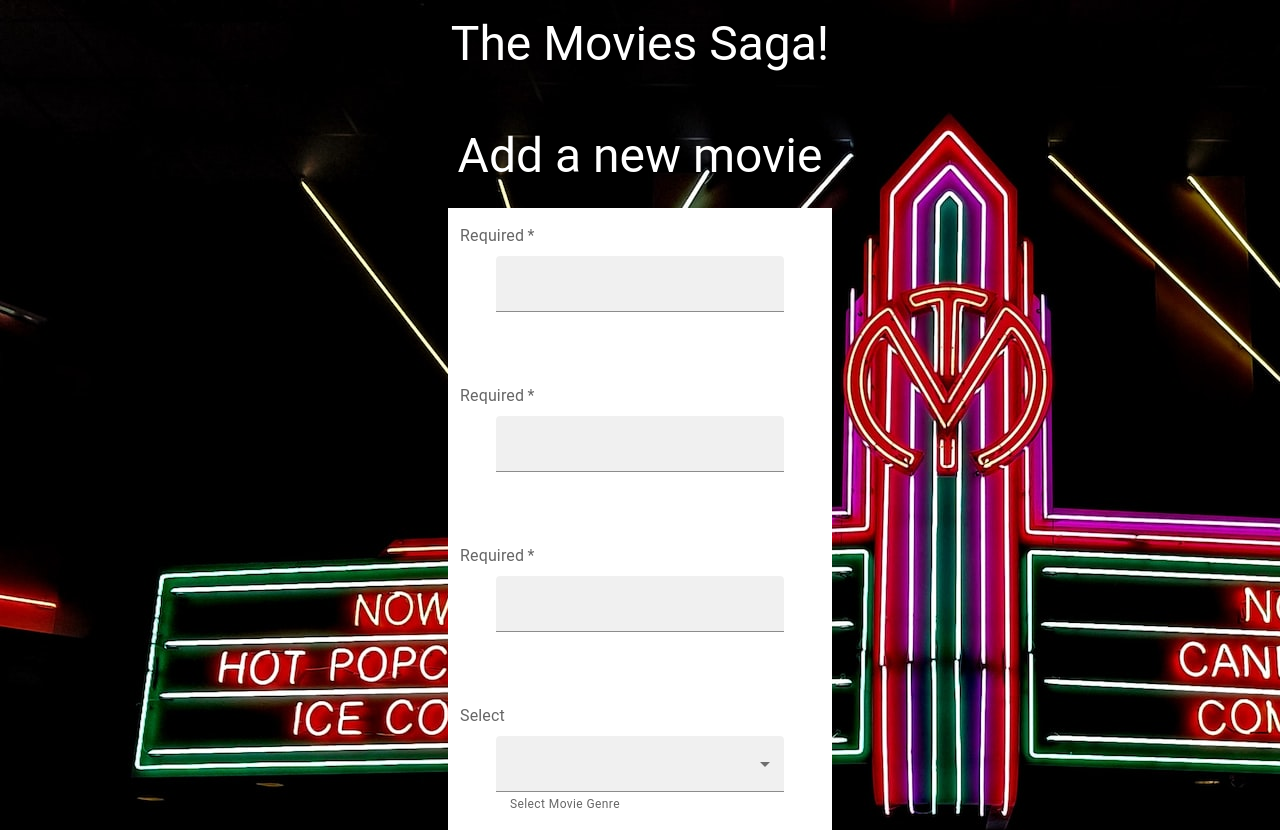
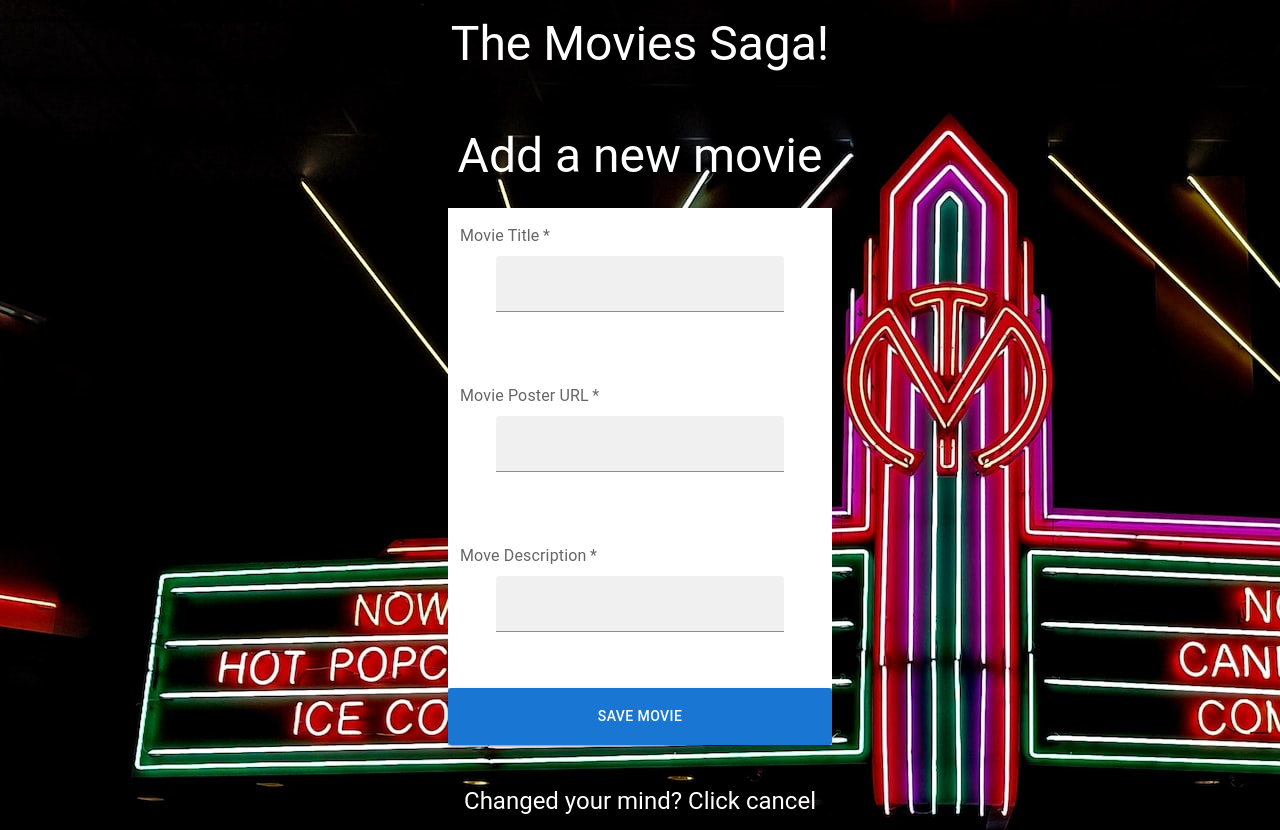
Before and after one commit to JVillegas422/weekend-movie-sagas, a React (Create React App) app: page /#/movieform in a window 1280 px wide. Shown: the top 830 px of the page. Built offline with nearby package versions, Linux system fonts and the light colour scheme.

Commit message:
Work on adding genre to form

```diff
--- a/src/components/MovieForm/MovieForm.jsx
+++ b/src/components/MovieForm/MovieForm.jsx
@@ -54,7 +54,7 @@ import FormControl from '@mui/material/FormControl';
             <TextField
                 required
                 id="filled-required"
-                label="Required"
+                label="Movie Title"
                 placeholder="Movie Title"
                 variant="filled"
                 onChange={handleNewMovie}
@@ -64,7 +64,7 @@ import FormControl from '@mui/material/FormControl';
             <TextField
                 required
                 id="filled-required"
-                label="Required"
+                label="Movie Poster URL"
                 placeholder="Movie Poster URL"
                 variant="filled"
                 onChange={handleNewMovie}
@@ -74,32 +74,37 @@ import FormControl from '@mui/material/FormControl';
             <TextField
                 required
                 id="filled-required"
-                label="Required"
+                label="Move Description"
                 placeholder="Description"
                 variant="filled"
                 onChange={handleNewMovie}
                 name="description"
             />
 
+            {/*
+                Need to add in the list of genres
+                for user to select
+            */}
+
+            {/*
             <TextField
                 id="filled-select-currency"
                 select
-                label="Select"
-                helperText="Select Movie Genre"
+                label="Movie Genre"
                 variant="filled"
                 onChange={handleNewMovie}
                 name="genre_id"
                 value={''}
             >
-                {genres.map((option) => {
+                {genres.map((genre) => {
                     <MenuItem
-                        key={option.id}
-                        value={option.id}
+                        key={genre.id}
+                        value={genre.id}
                     >
-                        {option.name}
+                        {genre.name}
                     </MenuItem>
                 })}
-            </TextField>
+            </TextField> */}
 
             <Button
                 type="submit"
```
